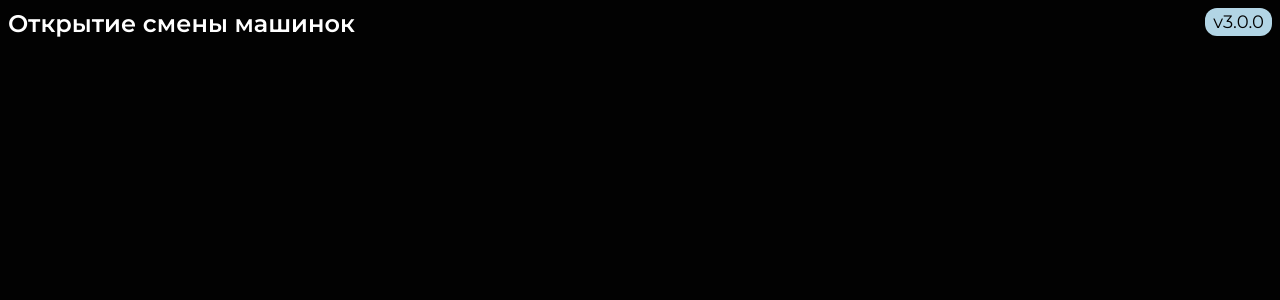
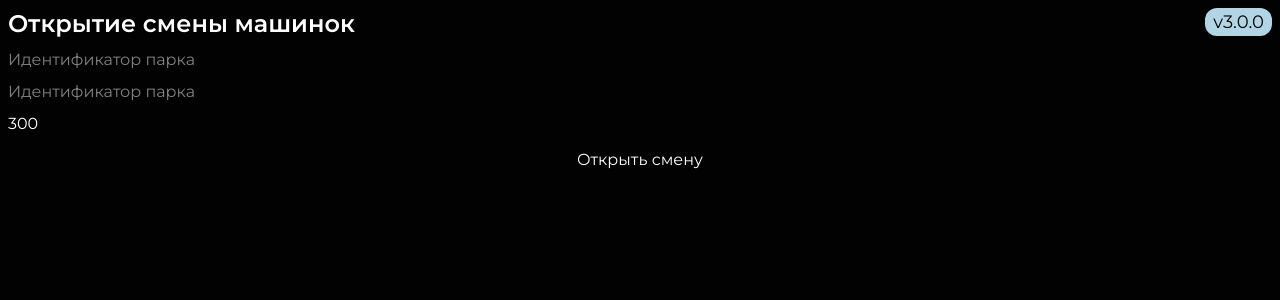
Before and after one commit to sudzekai/sig-manager, a React (Vite) app in the folder WEB/: page /shifts/cars/open in a window 1280 px wide. Shown: the top 300 px of the page. Built offline with nearby package versions, Linux system fonts and the light colour scheme.

Commit message:
реализовано открытие смен

```diff
--- a/WEB/src/App.tsx
+++ b/WEB/src/App.tsx
@@ -3,7 +3,7 @@ import Home from "./pages/Home";
 import MainLayout from "./layouts/MainLayout";
 import "./styles/main.css"
 import NotFound from "./pages/NotFound";
-import CarShiftOpen from "./pages/carShift/Open";
+import CarShiftOpenPage from "./pages/carShift/Open";
 import UsersPage from "./pages/users/Users";
 import UserPage from "./pages/users/User";
 
@@ -13,7 +13,7 @@ export default function App() {
             <Route element={<MainLayout />}>
                 <Route index element={<Home />} />
                 <Route path="*" element={<NotFound />} />
-                <Route path="/shifts/cars/open" element={<CarShiftOpen />} />
+                <Route path="/shifts/cars/open" element={<CarShiftOpenPage />} />
                 <Route path="/users" element={<UsersPage />} />
                 <Route path="/users/:id" element={<UserPage />} />
             </Route>
--- /dev/null
+++ b/WEB/src/api/clients/carShiftsClient.ts
@@ -0,0 +1,10 @@
+import type { CarShiftInfoDto } from "../types/dtos/carShifts/CarShiftInfoDto";
+import type { CarShiftOpenDto } from "../types/dtos/carShifts/CarShiftOpenDto";
+import { client } from "./base";
+
+export const carShiftsClient = {
+    open: async (body: CarShiftOpenDto): Promise<CarShiftInfoDto> => {
+        var response = await client.get<CarShiftInfoDto>("shifts/cars");
+        return response;
+    }
+}
--- /dev/null
+++ b/WEB/src/api/types/dtos/UserPositionDto.ts
@@ -0,0 +1,4 @@
+export type UserPositionDto = {
+    id: number,
+    positionId: number
+}
--- /dev/null
+++ b/WEB/src/api/types/dtos/carShifts/CarShiftInfoDto.tsx
@@ -0,0 +1,19 @@
+import type { UserPositionDto } from "../UserPositionDto";
+
+export type CarShiftInfoDto = {
+    id: number;
+    parkId: number;
+    status: string;
+    createdAt: Date;
+    closedAt?: Date;
+    cash?: number;
+    cashLess?: number;
+    total?: number;
+    difference?: number;
+    receiptPhotoFileName?: string;
+    firstTicket: number;
+    lastTicket?: number;
+    totalTickets?: number;
+    ticketPrice: number;
+    users: UserPositionDto[];
+}
--- /dev/null
+++ b/WEB/src/api/types/dtos/carShifts/CarShiftOpenDto.ts
@@ -0,0 +1,8 @@
+import type { UserPositionDto } from "../UserPositionDto"
+
+export type CarShiftOpenDto = {
+    users: UserPositionDto[],
+    firstTicket: number,
+    tikcetPrice: number,
+    parkId: number
+}
--- a/WEB/src/pages/carShift/Open.tsx
+++ b/WEB/src/pages/carShift/Open.tsx
@@ -1,9 +1,44 @@
-export default function CarShiftOpen() {
+import { useState } from "react"
+import type { CarShiftOpenDto } from "../../api/types/dtos/carShifts/CarShiftOpenDto"
+import { carShiftsClient } from "../../api/clients/carShiftsClient";
+import { useNavigate } from "react-router";
+
+export default function CarShiftOpenPage() {
+    const [shift, setShift] = useState<CarShiftOpenDto>({
+        parkId: 1,
+        tikcetPrice: 300,
+        firstTicket: 1,
+        users: []
+    });
+
+    const navigate = useNavigate();
+
+    const onSubmit = async (e: React.SubmitEvent, dto: CarShiftOpenDto) => {
+        e.preventDefault();
+
+        await carShiftsClient.open(dto);
+    }
+
     return (
-        <>
+        <form className="flex flex-col gap-2"
+            onSubmit={(e) => onSubmit(e, shift)}>
             <label className="doc-header">
                 Открытие смены машинок
             </label>
-        </>
+
+            <input type="number"
+                onChange={(e) => setShift({ ...shift, parkId: Number(e.target.value) })}
+                placeholder="Идентификатор парка" />
+            <input type="number"
+                onChange={(e) => setShift({ ...shift, firstTicket: Number(e.target.value) })}
+                placeholder="Идентификатор парка" />
+            <input type="number" value={shift.tikcetPrice}
+                onChange={(e) => setShift({ ...shift, tikcetPrice: Number(e.target.value) })}
+                placeholder="Стоимость билета..." />
+
+            <button type="submit" className="btn">
+                Открыть смену
+            </button>
+        </form>
     )
 }
```
